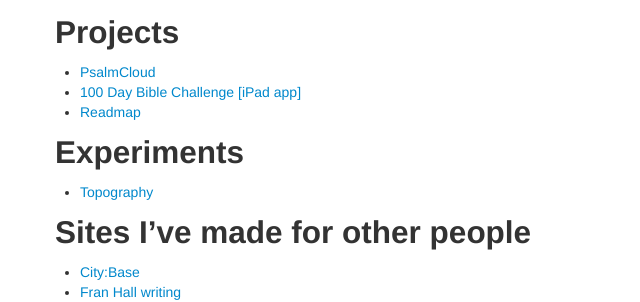
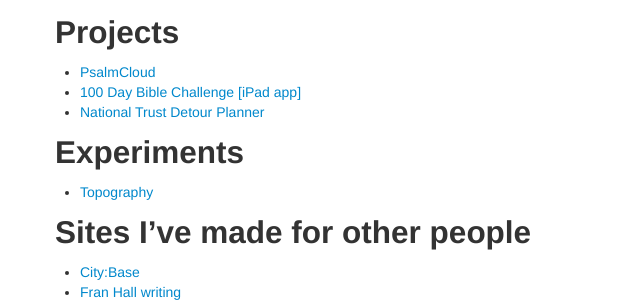
Before and after one commit to matkins/matkins.co.uk, a Jekyll site: the page built from index.md, in a window 1280 px wide. Shown: the part 188-490 px from the top of the page, without its empty margins (0-640 px from the left). Built offline with Jekyll 4.4.1, drawn with Linux system fonts in a browser that asks for light colours.

Commit message:
Add NT Detour and remove Readmap

```diff
--- a/index.md
+++ b/index.md
@@ -17,7 +17,7 @@ title: Matt Atkins
 
 * [PsalmCloud](http://www.psalmcloud.co.uk/)
 * [100 Day Bible Challenge \[iPad app\]](http://100daybiblechallenge.com/app/)
-* [Readmap](http://readmap.herokuapp.com/)
+* [National Trust Detour Planner](http://matkins.github.io/ntdetour/)
 
 ## Experiments
 * [Topography](https://dl.dropboxusercontent.com/u/1641228/maps/map.html)
```
